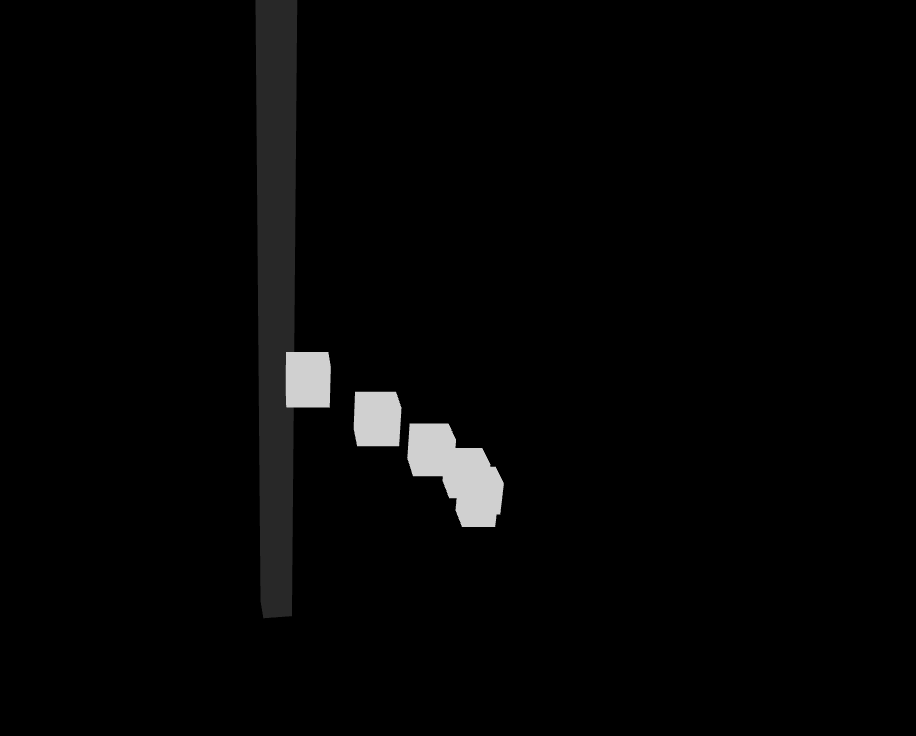
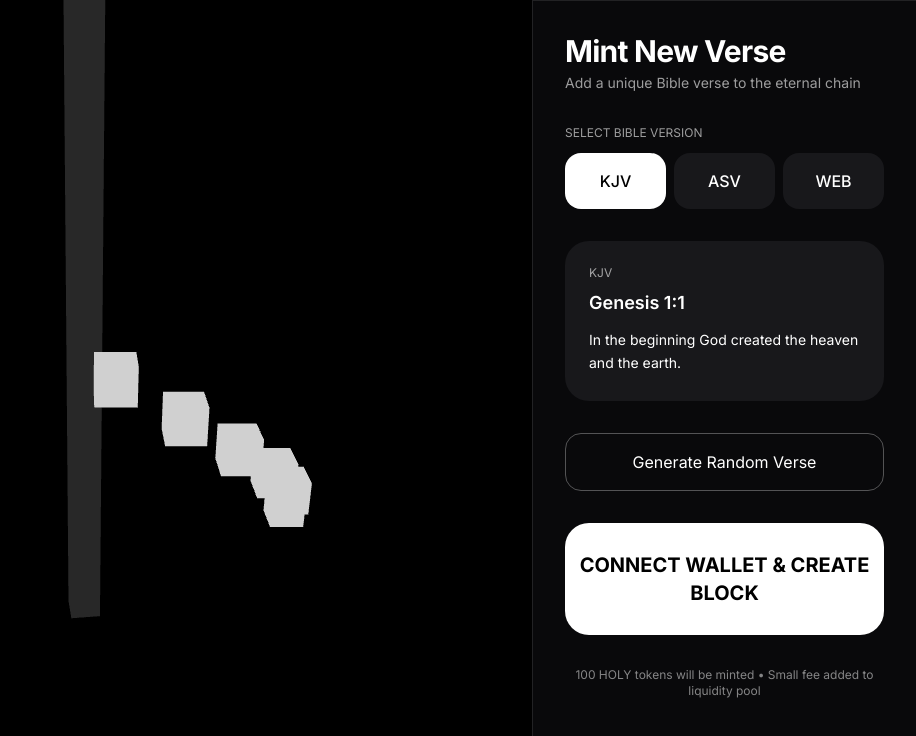
Before and after one commit to TooBlessedForStress/bible-chain-3d-nextjs, a Next.js app: page / in a window 1280 px wide. Shown: the top 736 px of the page, without its empty margins (364-1280 px from the left). Built offline with nearby package versions, Linux system fonts and the light colour scheme.

Commit message:
Update page.tsx

```diff
--- a/app/page.tsx
+++ b/app/page.tsx
@@ -7,11 +7,22 @@ const BibleChain3D = dynamic(
   { ssr: false }
 );
 
+const CreateBlockPanel = dynamic(
+  () => import('@/components/CreateBlockPanel'),
+  { ssr: false }
+);
+
 export default function Home() {
   return (
-    <div className="min-h-screen bg-black overflow-hidden">
-      <div style={{ height: "100vh", width: "100%" }}>
+    <div className="min-h-screen bg-black text-white flex flex-col lg:flex-row overflow-hidden">
+      {/* 3D Scene - Full height and flexible width */}
+      <div className="flex-1 relative h-screen lg:min-h-screen">
         <BibleChain3D />
+      </div>
+
+      {/* Sidebar - Fixed width on large screens */}
+      <div className="w-full lg:w-96 bg-zinc-950 border-t lg:border-l border-white/10 p-8 overflow-auto">
+        <CreateBlockPanel />
       </div>
     </div>
   );
```
